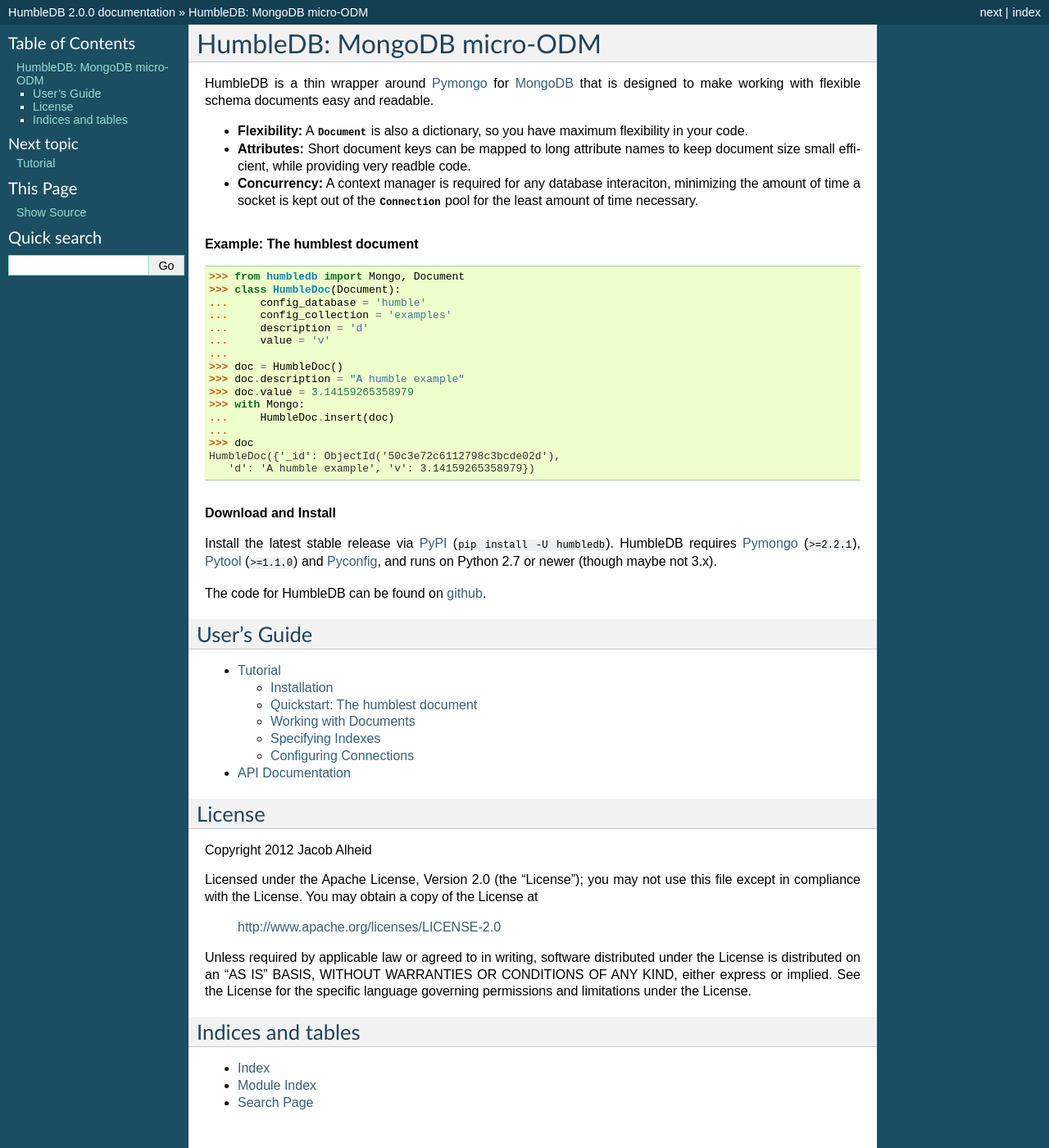
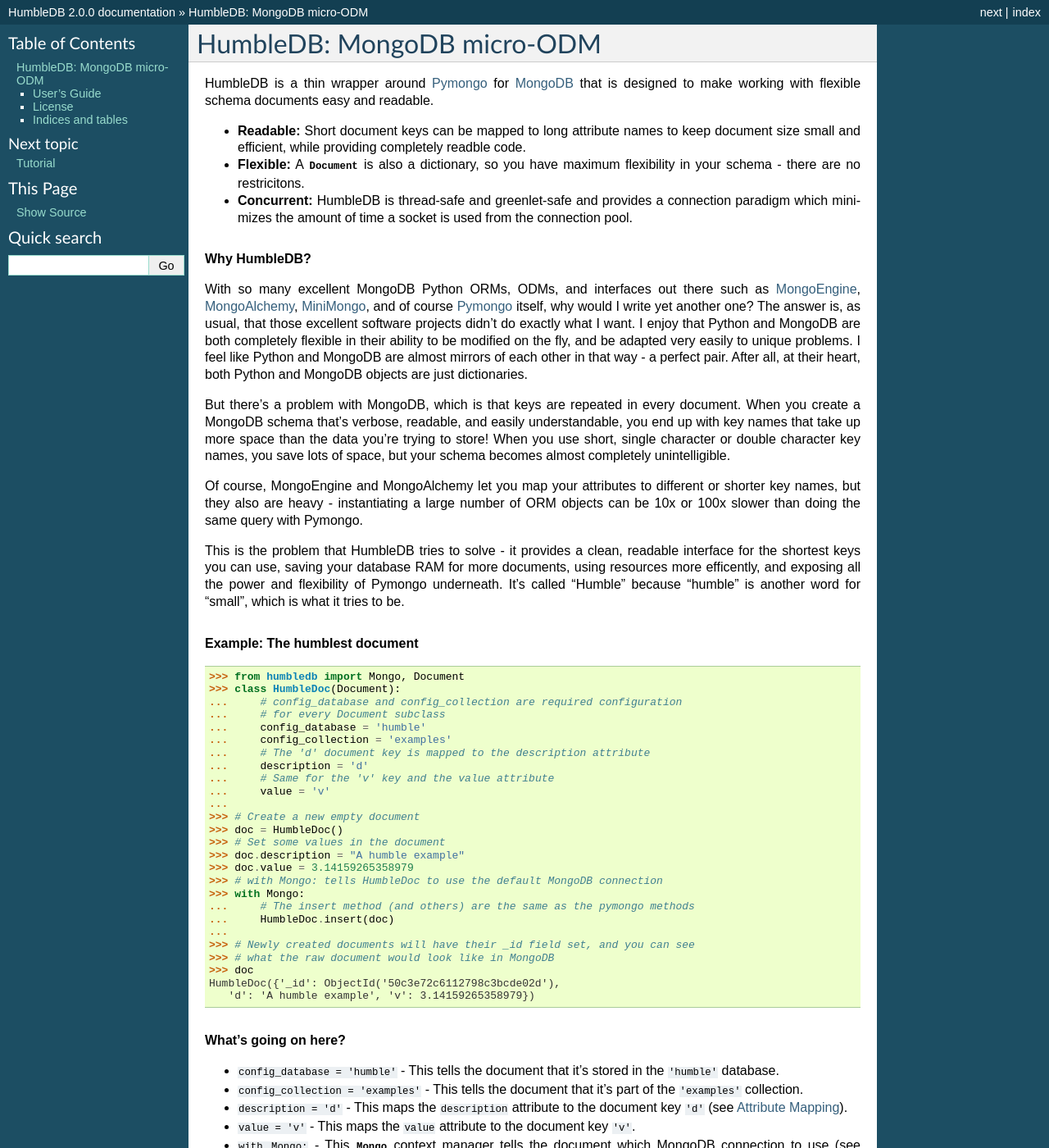
Before and after one commit to shakefu/humbledb, a Sphinx documentation site: the page built from docs/index.rst, in a window 1280 px wide and 1400 px high. Shown: the whole window at 82% size. Built offline with Sphinx 7.4.7, drawn with Linux system fonts in a browser that asks for light colours; some of the changed text lies outside the part shown.

Commit message:
Update documentation.

```diff
--- a/docs/index.rst
+++ b/docs/index.rst
@@ -9,6 +9,9 @@
 .. _Pytool: http://pypi.python.org/pypi/pytool
 .. _Pyconfig: http://pypi.python.org/pypi/pyconfig
 .. _github: http://github.com/shakefu/humbledb
+.. _MongoEngine: http://
+.. _MongoAlchemy: http://
+.. _MiniMongo: http://
 
 
 ===========================
@@ -18,15 +21,43 @@
 HumbleDB is a thin wrapper around Pymongo_ for MongoDB_ that is designed to
 make working with flexible schema documents easy and readable.
 
-* **Flexibility:** A :class:`Document` is also a dictionary, so you have
-  maximum flexibility in your code.
-* **Attributes:** Short document keys can be mapped to long attribute
-  names to keep document size small efficient, while providing very readble
-  code.
-* **Concurrency:** A context manager is required for any database
-  interaciton, minimizing the amount of time a socket is kept out of the
-  :py:class:`~pymongo.connection.Connection` pool for the least amount of time
-  necessary.
+* **Readable:** Short document keys can be mapped to long attribute
+  names to keep document size small and efficient, while providing completely
+  readble code.
+* **Flexible:** A :class:`Document` is also a dictionary, so you have
+  maximum flexibility in your schema - there are no restricitons.
+* **Concurrent:** HumbleDB is thread-safe and greenlet-safe and provides a
+  connection paradigm which minimizes the amount of time a socket is used from
+  the connection pool.
+
+.. rubric:: Why HumbleDB?
+
+With so many excellent MongoDB Python ORMs, ODMs, and interfaces out there such
+as MongoEngine_, MongoAlchemy_, MiniMongo_, and of course Pymongo_ itself, why
+would I write yet another one? The answer is, as usual, that those excellent
+software projects didn't do exactly what I want. I enjoy that Python and
+MongoDB are both completely flexible in their ability to be modified on the
+fly, and be adapted very easily to unique problems. I feel like Python and
+MongoDB are almost mirrors of each other in that way - a perfect pair. After
+all, at their heart, both Python and MongoDB objects are just dictionaries.
+
+But there's a problem with MongoDB, which is that keys are repeated in every
+document. When you create a MongoDB schema that's verbose, readable, and easily
+understandable, you end up with key names that take up more space than the data
+you're trying to store! When you use short, single character or double
+character key names, you save lots of space, but your schema becomes almost
+completely unintelligible.
+
+Of course, MongoEngine and MongoAlchemy let you map your attributes to
+different or shorter key names, but they also are heavy - instantiating a large
+number of ORM objects can be 10x or 100x slower than doing the same query with
+Pymongo.
+
+This is the problem that HumbleDB tries to solve - it provides a clean,
+readable interface for the shortest keys you can use, saving your database RAM
+for more documents, using resources more efficently, and exposing all the
+power and flexibility of Pymongo underneath. It's called "Humble" because
+"humble" is another word for "small", which is what it tries to be.
 
 .. rubric:: Example: The humblest document
 
@@ -34,20 +65,46 @@
 
    >>> from humbledb import Mongo, Document
    >>> class HumbleDoc(Document):
+   ...     # config_database and config_collection are required configuration
+   ...     # for every Document subclass
    ...     config_database = 'humble'
    ...     config_collection = 'examples'
+   ...     # The 'd' document key is mapped to the description attribute
    ...     description = 'd'
+   ...     # Same for the 'v' key and the value attribute
    ...     value = 'v'
    ...
+   >>> # Create a new empty document
    >>> doc = HumbleDoc()
+   >>> # Set some values in the document
    >>> doc.description = "A humble example"
    >>> doc.value = 3.14159265358979
+   >>> # with Mongo: tells HumbleDoc to use the default MongoDB connection
    >>> with Mongo:
+   ...     # The insert method (and others) are the same as the pymongo methods
    ...     HumbleDoc.insert(doc)
    ...
+   >>> # Newly created documents will have their _id field set, and you can see
+   >>> # what the raw document would look like in MongoDB
    >>> doc
    HumbleDoc({'_id': ObjectId('50c3e72c6112798c3bcde02d'),
       'd': 'A humble example', 'v': 3.14159265358979})
+
+.. rubric:: What's going on here?
+
+* ``config_database = 'humble'`` - This tells the document that it's stored
+  in the ``'humble'`` database.
+* ``config_collection = 'examples'`` - This tells the document that it's part
+  of the ``'examples'`` collection.
+* ``description = 'd'`` - This maps the ``description`` attribute to the
+  document key ``'d'`` (see :ref:`attribute-mapping`).
+* ``value = 'v'`` - This maps the ``value`` attribute to the document key
+  ``'v'``.
+* ``with Mongo:`` - This :class:`Mongo` context manager tells the
+  document which MongoDB connection to use (see :ref:`Connecting to MongoDB
+  <connecting>`).
+* ``HumbleDoc.insert(doc)`` - This inserts ``doc`` into the HumbleDoc
+  collection (see :ref:`Working with a Collection <collection-methods>`).
 
 .. rubric:: Download and Install
 
```
Also changed, not shown: docs/tutorial.rst (+10 -3 lines).
